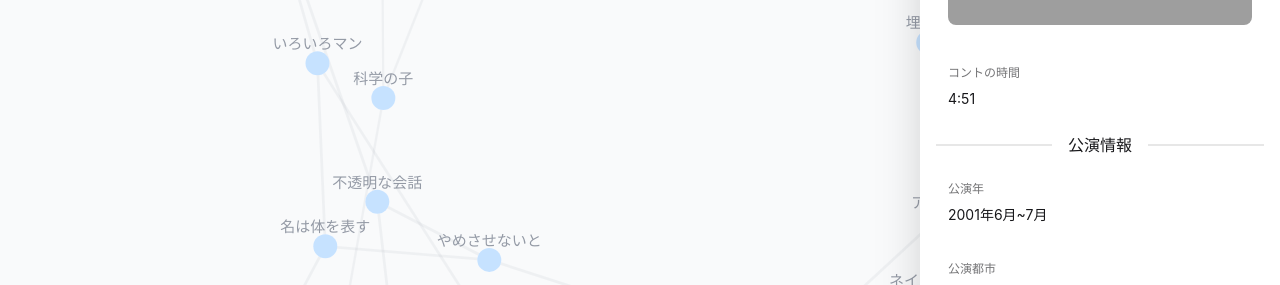
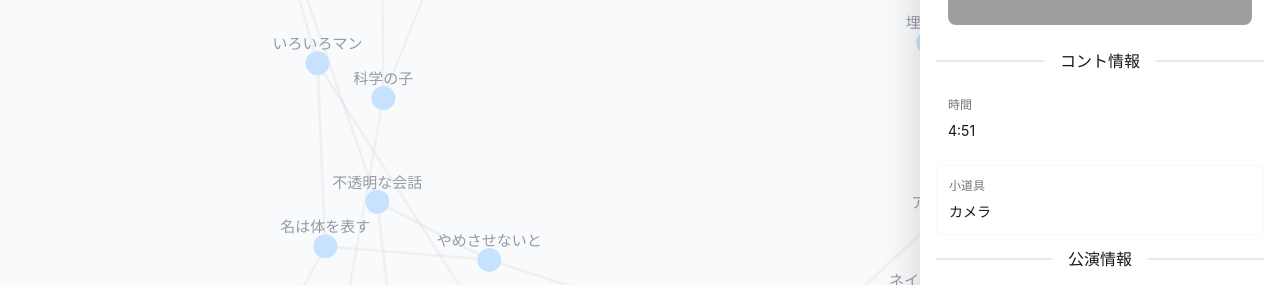
Before and after one commit to vdslab/theme2025-fruits, a React (Vite) app: page / in a window 1280 px wide. Shown: the part 302-587 px from the top of the page. Built offline with nearby package versions, Linux system fonts and the light colour scheme; grey boxes are pictures that could not be loaded.

Commit message:
コント情報、公演情報の二つにわけた

```diff
--- a/src/components/detail/DetailContent.jsx
+++ b/src/components/detail/DetailContent.jsx
@@ -95,14 +95,41 @@ export default function DetailContent({ cont, performanceById, onClose }) {
                     </div>
                 </div>
 
-                {/* コントの時間 */}
-                {cont.duration ? (
-                    <div className="mt-4 card bg-base-100">
+                {/* {cont.summary ? (
+                    <div className="mt-4 card bg-base-100 border border-base-200">
                         <div className="card-body p-3">
                             <div className="text-xs text-base-content/60">
-                                コントの時間
+                                あらすじ
+                            </div>
+                            <p className="mt-1 text-sm leading-relaxed">
+                                {cont.summary}
+                            </p>
+                        </div>
+                    </div>
+                ) : null} */}
+
+                <div className="divider my-4">コント情報</div>
+
+                {cont.duration ? (
+                    <div className="card bg-base-100">
+                        <div className="card-body p-3">
+                            <div className="text-xs text-base-content/60">
+                                時間
                             </div>
                             <div className="text-sm">{cont.duration}</div>
+                        </div>
+                    </div>
+                ) : null}
+
+                {cont.props ? (
+                    <div className="mt-3 card bg-base-100 border border-base-200">
+                        <div className="card-body p-3">
+                            <div className="text-xs text-base-content/60">
+                                小道具
+                            </div>
+                            <div className="text-sm break-words">
+                                {cont.props}
+                            </div>
                         </div>
                     </div>
                 ) : null}
```
